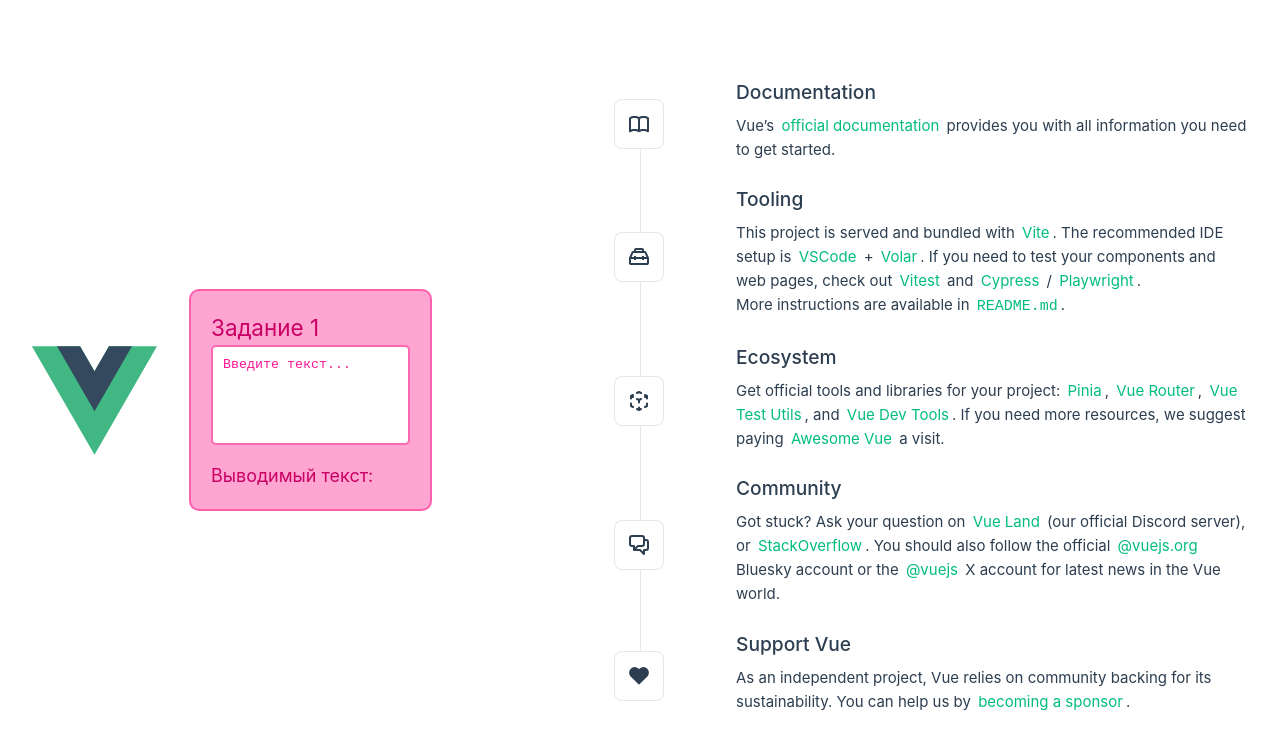
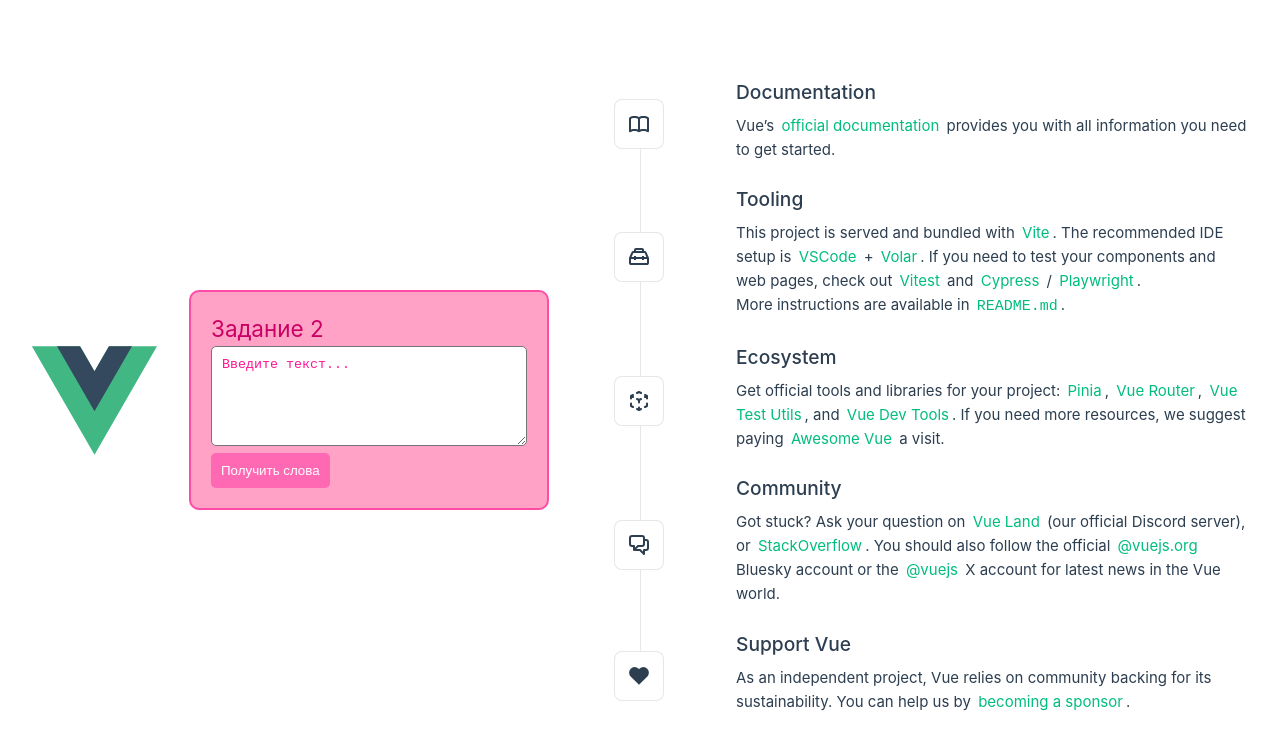
Before and after one commit to KateGrebeneva/kate_vue_tasks, a Vue app: page / in a window 1280 px wide. Shown: the top 750 px of the page. Built offline with nearby package versions, Linux system fonts and the light colour scheme.

Commit message:
task#45_2

```diff
--- a/src/components/Tasks.vue
+++ b/src/components/Tasks.vue
@@ -1,8 +1,11 @@
 <template>
-  <div class="task-1">
-    <h2>Задание 1</h2>
-    <textarea v-model="text" placeholder="Введите текст..."></textarea>
-    <p>Выводимый текст: {{ text }}</p>
+  <div class="task-2">
+    <h2>Задание 2</h2>
+    <textarea v-model="text" placeholder="Введите текст..." ></textarea>
+    <button @click="getWords">Получить слова</button>
+     <ul>
+      <li v-for="(word, index) in words" :key="index">{{ word }}</li>
+    </ul>
   </div>
 </template>
 
@@ -10,18 +13,25 @@
 export default {
   data() {
     return {
-      text: '',
+      text: '',        // для привязки текста
+      words: [],       // массив для хранения слов
     };
+  },
+  methods: {
+    getWords() {
+      // Разбиваем текст на массив слов
+      this.words = this.text.split(/\s+/).filter(Boolean);
+    },
   },
 };
 </script>
 
 <style scoped>
-.task-1 {
-  background-color:rgb(255, 165, 209); /* Нежно-розовый фон */
+.task-2 {
+  background-color:rgb(255, 162, 197); /* Нежно-розовый фон */
   padding: 20px;
   border-radius: 10px;
-  border: 2px solid rgb(255, 95, 175); /* Ярко-розовая граница */
+  border: 2px solid rgb(255, 76, 166); /* Ярко-розовая граница */
   color: #333;
   max-width: 400px;
   margin: 20px auto;
@@ -32,15 +42,31 @@
   height: 100px;
   padding: 10px;
   border-radius: 5px;
-  border: 2px solid #ff69b4; /* Ярко-розовая граница */
-  resize: none; /* Отключаем изменение размера */
+  border: 2px solidrgb(253, 90, 171); /* Ярко-розовая граница */
+  color:rgb(202, 0, 101);
 }
 textarea::placeholder {
   color: #ff1493; /* Цвет плейсхолдера */
 }
-p {
-  font-size: 18px;
-  margin-top: 10px;
-  color:rgb(202, 0, 101);
+button {
+  padding: 10px;
+  background-color: #ff69b4; /* Ярко-розовая кнопка */
+  border: none;
+  border-radius: 5px;
+  color: white;
+  cursor: pointer;
+}
+button:hover {
+  background-color: #ff1493; /* Цвет кнопки при наведении */
+}
+ul {
+  list-style-type: none; /* Убираем маркеры списка */
+  padding-left: 0; /* Убираем отступ слева */
+}
+li {
+  background-color: #fff; /* Белый фон для элементов списка */
+  margin-top: 5px;
+  padding: 5px;
+  border-radius: 5px;
 }
 </style>
```
Also changed, not shown: Results_screenshots/Формы/task#45/task#45_2.jpg (added).
